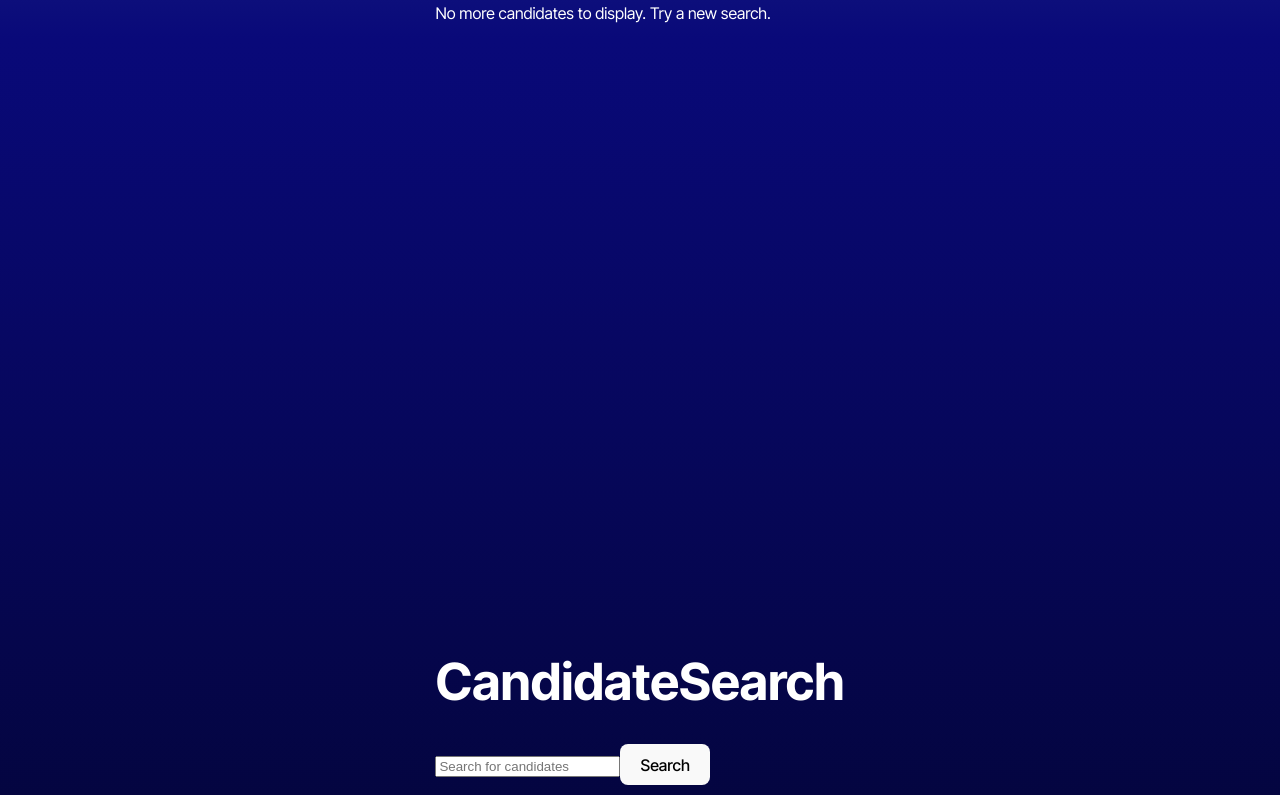
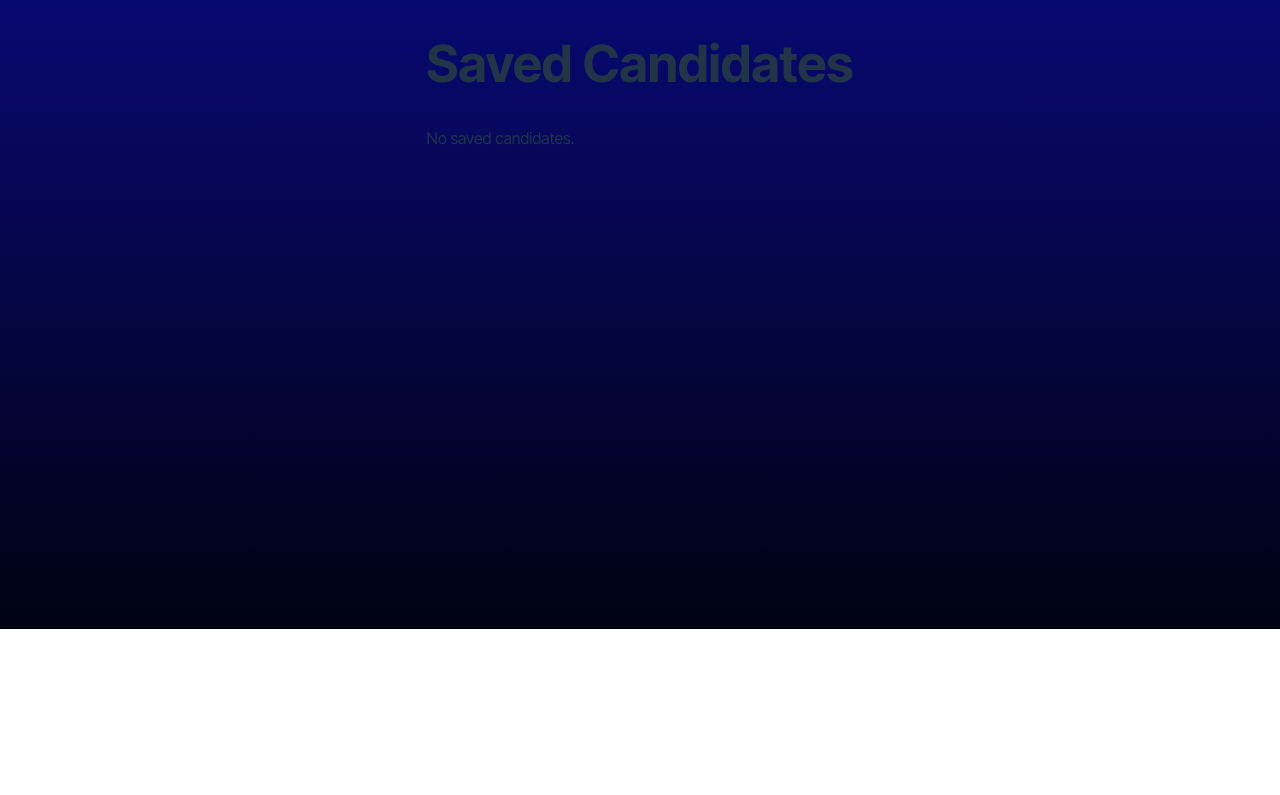
Before and after one commit to melissakikta/Kikta_Candidate_Search, a React (Vite) app: page / in a window 1280 px wide. Shown: the part 205-1000 px from the top of the page. After the commit the page ends 834 px from the top, so only its background shows below. Built offline with nearby package versions, Linux system fonts and the light colour scheme.

Commit message:
savedCandidates

```diff
--- a/src/App.tsx
+++ b/src/App.tsx
@@ -1,15 +1,32 @@
-import { Outlet } from 'react-router-dom';
-import Nav from './components/Nav';
+import { useState } from 'react';
+import CandidateSearch from './pages/CandidateSearch';
+import SavedCandidates from './pages/SavedCandidates';
 
-function App() {
+type Candidate = {
+  name: string;
+  username: string;
+  location: string;
+  avatar_url: string;
+  email: string;
+  html_url: string;
+  company: string;
+};
+
+const App = () => {
+  const [savedCandidates, setSavedCandidates] = useState<Candidate[]>([]);
+
   return (
-    <>
-      <Nav />
-      <main>
-        <Outlet />
-      </main>
-    </>
+    <div>
+      <CandidateSearch
+        savedCandidates={savedCandidates}
+        setSavedCandidates={setSavedCandidates}
+      />
+      <SavedCandidates
+        savedCandidates={savedCandidates}
+        setSavedCandidates={setSavedCandidates}
+      />
+    </div>
   );
-}
+};
 
 export default App;
--- a/src/pages/CandidateSearch.tsx
+++ b/src/pages/CandidateSearch.tsx
@@ -1,5 +1,5 @@
 import { useState } from 'react';
-import { searchGithub } from '../api/API';
+import { searchGithub, searchGithubUser } from '../api/API';
 
 type Candidate = {
   name: string;
@@ -11,22 +11,30 @@ type Candidate = {
   company: string;
 };
 
-const CandidateSearch = () => {
+type CandidateSearchProps = {
+  savedCandidates: Candidate[];
+  setSavedCandidates: React.Dispatch<React.SetStateAction<Candidate[]>>;
+};
+
+const CandidateSearch = ({ savedCandidates, setSavedCandidates }: CandidateSearchProps) => {
   const [users, setUsers] = useState<Candidate[]>([]);
   const [currentIndex, setCurrentIndex] =useState(0);
-  const [SavedCandidates, setSavedCandidates] = useState<Candidate[]>([]);
   const [search, setSearch] = useState<string>('');
 
   const handleSearch = async () => {
-    if (!search) {
-      alert('Please enter a search term');
-      return;
-    }
+    try {
+      let response;
+      if (search.trim() === '') {
+        response = await searchGithub(); // Fetch random users
+      } else {
+        response = [await searchGithubUser(search)]; // Fetch specific user
+      }
 
-    try {
-      const response = await searchGithub(search);
-      setUsers(response);
-      setCurrentIndex(0); // Reset the current index
+      if (!response || response.length === 0) {
+        alert('No candidates found.');
+      } else {
+        setUsers(response);
+      }
     } catch (error) {
       console.error('Error fetching candidates:', error);
     }
@@ -34,19 +42,19 @@ const CandidateSearch = () => {
 
   const handleSave = () => {
     const candidate = users[currentIndex];
-    setSavedCandidates([...SavedCandidates, candidate]);
+    setSavedCandidates([...savedCandidates, candidate]);
     setCurrentIndex((prev) => (prev +1) % users.length);
   };
 
   const handleDismiss = () => {
-    setCurrentIndex((prev) => (prev +1) % users.length);
+    setCurrentIndex((prev) => (prev + 1) % users.length);
   };
 
   const currentCandidate = users[currentIndex];
 
   return (
     <div>
-      <h1>CandidateSearch</h1>
+      <h1>Candidate Search</h1>
       <div>
         <input
           type="text"
@@ -62,7 +70,7 @@ const CandidateSearch = () => {
           <h2>Current Candidate</h2>
           <h3>{currentCandidate.name || 'No Name Provided'}</h3>
           <p>Username: {currentCandidate.username}</p>
-          <p>Location: {currentCandidate.location || 'Unkown'}</p>
+          <p>Location: {currentCandidate.location || 'Unknown'}</p>
           <p>Email: {currentCandidate.email || 'No email provided'}</p>
           <p>Company: {currentCandidate.company || 'Not Available'}</p>
           <a href={currentCandidate.html_url} target="_blank" rel="noreferrer">
--- a/src/pages/SavedCandidates.tsx
+++ b/src/pages/SavedCandidates.tsx
@@ -1,8 +1,67 @@
-const SavedCandidates = () => {
+type Candidate = {
+  name: string;
+  username: string;
+  location: string;
+  avatar_url: string;
+  email: string;
+  html_url: string;
+  company: string;
+};
+
+type SavedCandidatesProps = {
+  savedCandidates: Candidate[];
+  setSavedCandidates: React.Dispatch<React.SetStateAction<Candidate[]>>;
+};
+
+const SavedCandidates = ({ savedCandidates, setSavedCandidates }: SavedCandidatesProps) => {
+  const handleRemove = (username: string) => {
+    setSavedCandidates(savedCandidates.filter((candidate) => candidate.username !== username));
+  };
+
   return (
-    <>
-      <h1>Potential Candidates</h1>
-    </>
+    <div>
+      <h1>Saved Candidates</h1>
+      {savedCandidates.length > 0 ? (
+        <table>
+          <thead>
+            <tr>
+              <th>Avatar</th>
+              <th>Name</th>
+              <th>Username</th>
+              <th>Location</th>
+              <th>Email</th>
+              <th>Profile</th>
+              <th>Company</th>
+              <th>Remove</th>
+            </tr>
+          </thead>
+          <tbody>
+            {savedCandidates.map((candidate) => (
+              <tr key={candidate.username}>
+                <td>
+                  <img src={candidate.avatar_url} alt={`${candidate.name}'s avatar`} width="50" />
+                </td>
+                <td>{candidate.name || 'No Name Provided'}</td>
+                <td>{candidate.username}</td>
+                <td>{candidate.location || 'Unknown'}</td>
+                <td>{candidate.email || 'No Email Provided'}</td>
+                <td>
+                  <a href={candidate.html_url} target="_blank" rel="noreferrer">
+                    View Profile
+                  </a>
+                </td>
+                <td>{candidate.company || 'Not Available'}</td>
+                <td>
+                  <button onClick={() => handleRemove(candidate.username)}>Remove</button>
+                </td>
+              </tr>
+            ))}
+          </tbody>
+        </table>
+      ) : (
+        <p>No saved candidates.</p>
+      )}
+    </div>
   );
 };
 
```
